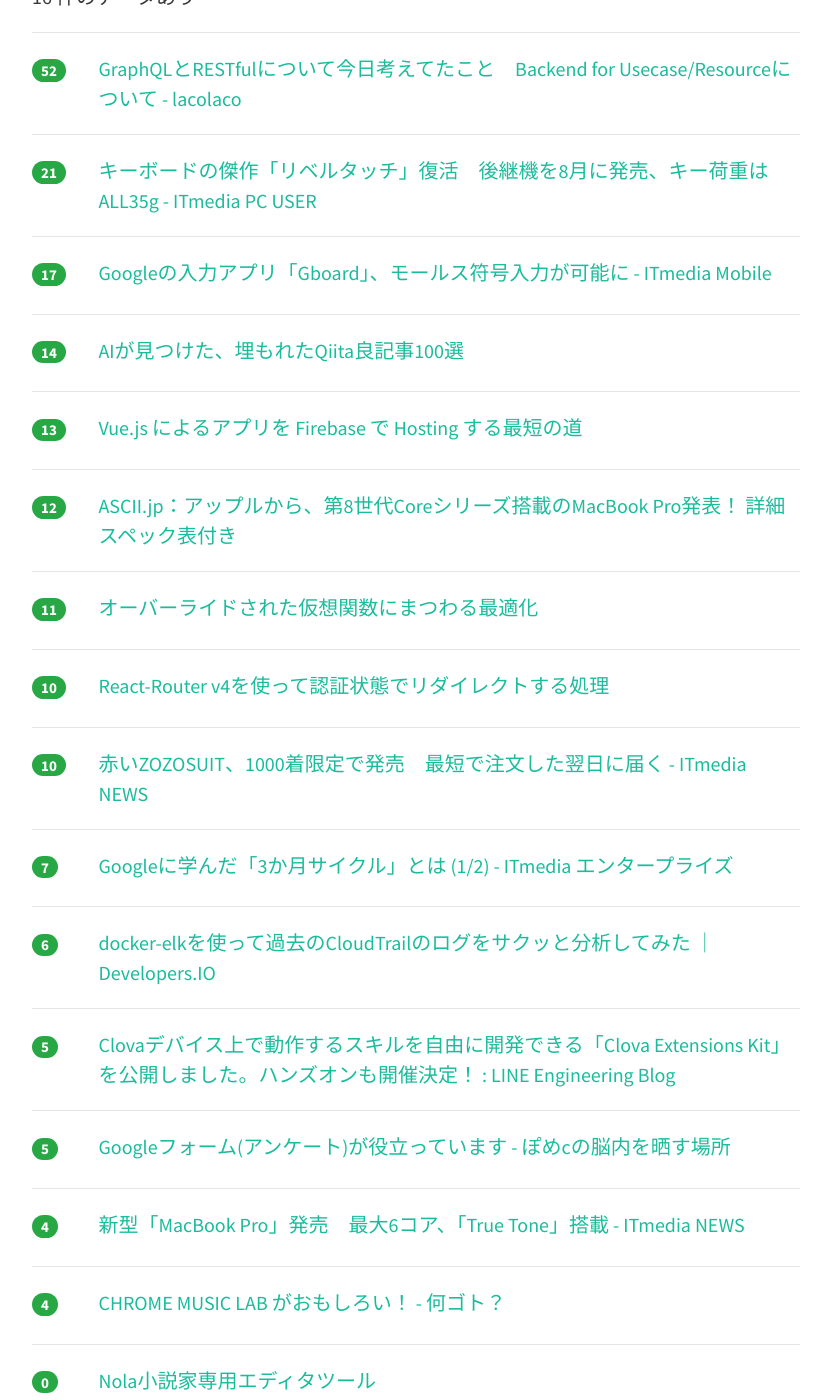
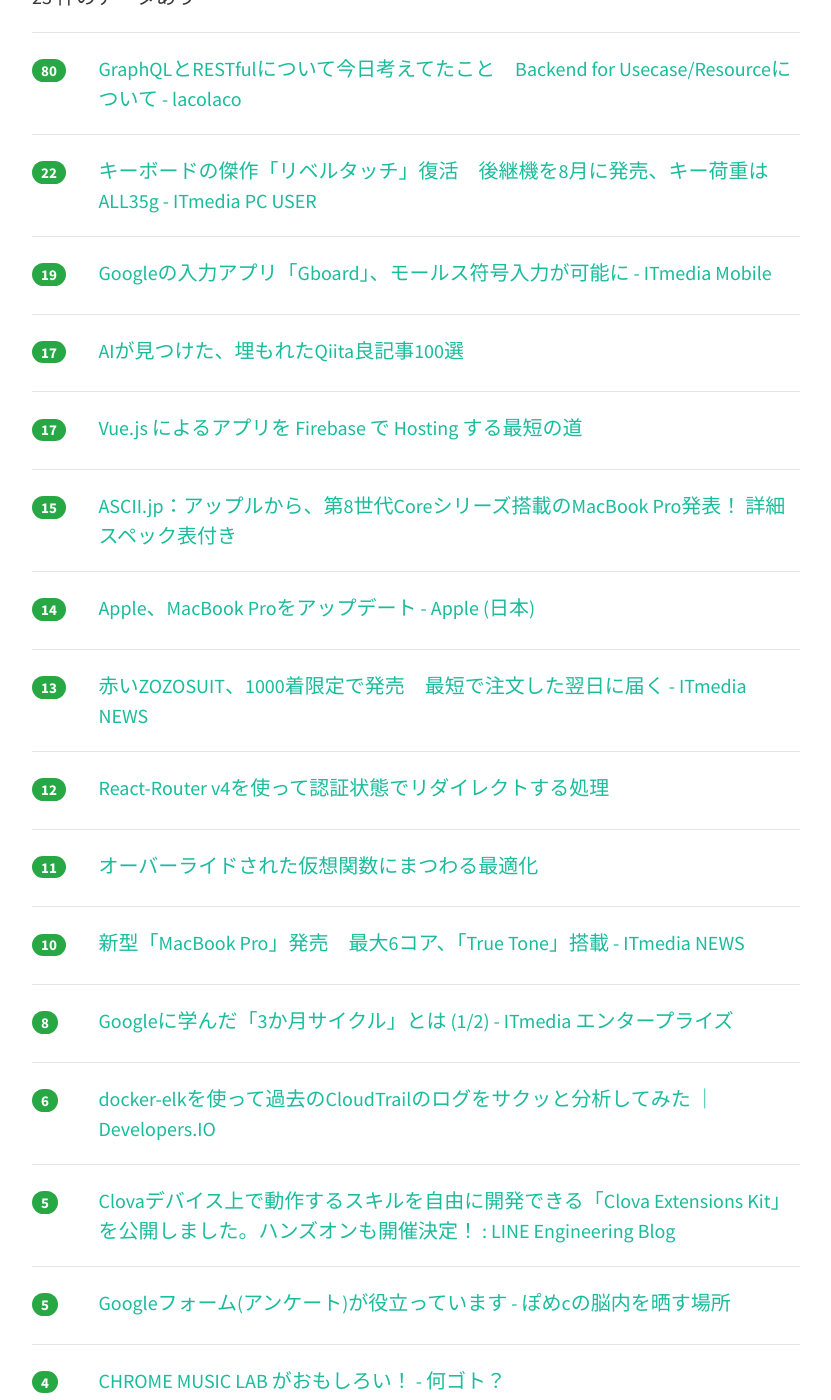
Before and after one commit to yatta47/hatena-matome-site, a Jekyll site: the page built from _posts/2018-07-13-hatena.md, in a window 1280 px wide and 1400 px high, scrolled down 341 px. Shown: the whole window, without its empty margins (224-1055 px from the left). Built offline with Jekyll 4.4.1, drawn with Linux system fonts in a browser that asks for light colours; nearby versions of some CDN libraries; some of the changed text lies outside the part shown.

Commit message:
Updated 2018-07-13

```diff
--- a/_posts/2018-07-13-hatena.md
+++ b/_posts/2018-07-13-hatena.md
@@ -1,39 +1,54 @@
 ---
 layout: post
 title:  "2018-07-13 はてぶIT"
-date:   2018-07-13 07:01:35
+date:   2018-07-13 08:01:23
 tags: [it-hotentry]
 ---
-16 件のデータあり
+23 件のデータあり
 
 <hr><div class="row">
-<div class="col-1"><span class="badge badge-pill badge-success h2">52</span></div>
+<div class="col-1"><span class="badge badge-pill badge-success h2">80</span></div>
 <div class="col-11"><a href='https://lacolaco.hatenablog.com/entry/2018/07/13/001820' target='_blank'>GraphQLとRESTfulについて今日考えてたこと　Backend for Usecase/Resourceについて - lacolaco</a></div>
 </div>
 <hr>
 <div class="row">
-<div class="col-1"><span class="badge badge-pill badge-success h2">21</span></div>
+<div class="col-1"><span class="badge badge-pill badge-success h2">22</span></div>
 <div class="col-11"><a href='http://www.itmedia.co.jp/pcuser/articles/1807/12/news122.html' target='_blank'>キーボードの傑作「リベルタッチ」復活　後継機を8月に発売、キー荷重はALL35g - ITmedia PC USER</a></div>
 </div>
 <hr>
 <div class="row">
-<div class="col-1"><span class="badge badge-pill badge-success h2">17</span></div>
+<div class="col-1"><span class="badge badge-pill badge-success h2">19</span></div>
 <div class="col-11"><a href='http://www.itmedia.co.jp/mobile/articles/1807/12/news078.html' target='_blank'>Googleの入力アプリ「Gboard」、モールス符号入力が可能に - ITmedia Mobile</a></div>
 </div>
 <hr>
 <div class="row">
-<div class="col-1"><span class="badge badge-pill badge-success h2">14</span></div>
+<div class="col-1"><span class="badge badge-pill badge-success h2">17</span></div>
 <div class="col-11"><a href='https://qiita.com/youwht/items/900fb5f4e80b11e593a6' target='_blank'>AIが見つけた、埋もれたQiita良記事100選</a></div>
 </div>
 <hr>
 <div class="row">
-<div class="col-1"><span class="badge badge-pill badge-success h2">13</span></div>
+<div class="col-1"><span class="badge badge-pill badge-success h2">17</span></div>
 <div class="col-11"><a href='https://qiita.com/Satachito/items/4a00b402970d657a88f3' target='_blank'>Vue.js によるアプリを Firebase で Hosting する最短の道</a></div>
 </div>
 <hr>
 <div class="row">
+<div class="col-1"><span class="badge badge-pill badge-success h2">15</span></div>
+<div class="col-11"><a href='http://ascii.jp/elem/000/001/709/1709533/' target='_blank'>ASCII.jp：アップルから、第8世代Coreシリーズ搭載のMacBook Pro発表！ 詳細スペック表付き</a></div>
+</div>
+<hr>
+<div class="row">
+<div class="col-1"><span class="badge badge-pill badge-success h2">14</span></div>
+<div class="col-11"><a href='https://www.apple.com/jp/newsroom/2018/07/apple-updates-macbook-pro-with-faster-performance-and-new-features-for-pros/' target='_blank'>Apple、MacBook Proをアップデート - Apple (日本)</a></div>
+</div>
+<hr>
+<div class="row">
+<div class="col-1"><span class="badge badge-pill badge-success h2">13</span></div>
+<div class="col-11"><a href='http://www.itmedia.co.jp/news/articles/1807/12/news138.html' target='_blank'>赤いZOZOSUIT、1000着限定で発売　最短で注文した翌日に届く - ITmedia NEWS</a></div>
+</div>
+<hr>
+<div class="row">
 <div class="col-1"><span class="badge badge-pill badge-success h2">12</span></div>
-<div class="col-11"><a href='http://ascii.jp/elem/000/001/709/1709533/' target='_blank'>ASCII.jp：アップルから、第8世代Coreシリーズ搭載のMacBook Pro発表！ 詳細スペック表付き</a></div>
+<div class="col-11"><a href='https://qiita.com/soutaito/items/691ac9dabe765e98d9f9' target='_blank'>React-Router v4を使って認証状態でリダイレクトする処理</a></div>
 </div>
 <hr>
 <div class="row">
@@ -43,16 +58,11 @@ tags: [it-hotentry]
 <hr>
 <div class="row">
 <div class="col-1"><span class="badge badge-pill badge-success h2">10</span></div>
-<div class="col-11"><a href='https://qiita.com/soutaito/items/691ac9dabe765e98d9f9' target='_blank'>React-Router v4を使って認証状態でリダイレクトする処理</a></div>
+<div class="col-11"><a href='http://www.itmedia.co.jp/news/articles/1807/12/news142.html' target='_blank'>新型「MacBook Pro」発売　最大6コア、「True Tone」搭載 - ITmedia NEWS</a></div>
 </div>
 <hr>
 <div class="row">
-<div class="col-1"><span class="badge badge-pill badge-success h2">10</span></div>
-<div class="col-11"><a href='http://www.itmedia.co.jp/news/articles/1807/12/news138.html' target='_blank'>赤いZOZOSUIT、1000着限定で発売　最短で注文した翌日に届く - ITmedia NEWS</a></div>
-</div>
-<hr>
-<div class="row">
-<div class="col-1"><span class="badge badge-pill badge-success h2">7</span></div>
+<div class="col-1"><span class="badge badge-pill badge-success h2">8</span></div>
 <div class="col-11"><a href='http://www.itmedia.co.jp/enterprise/articles/1807/12/news020.html' target='_blank'>Googleに学んだ「3か月サイクル」とは (1/2) - ITmedia エンタープライズ</a></div>
 </div>
 <hr>
@@ -73,12 +83,37 @@ tags: [it-hotentry]
 <hr>
 <div class="row">
 <div class="col-1"><span class="badge badge-pill badge-success h2">4</span></div>
-<div class="col-11"><a href='http://www.itmedia.co.jp/news/articles/1807/12/news142.html' target='_blank'>新型「MacBook Pro」発売　最大6コア、「True Tone」搭載 - ITmedia NEWS</a></div>
+<div class="col-11"><a href='https://www.nanigoto.net/entry/2018/07/13/010125' target='_blank'>CHROME MUSIC LAB がおもしろい！ - 何ゴト？</a></div>
 </div>
 <hr>
 <div class="row">
 <div class="col-1"><span class="badge badge-pill badge-success h2">4</span></div>
-<div class="col-11"><a href='https://www.nanigoto.net/entry/2018/07/13/010125' target='_blank'>CHROME MUSIC LAB がおもしろい！ - 何ゴト？</a></div>
+<div class="col-11"><a href='https://pc.watch.impress.co.jp/docs/news/1132746.html' target='_blank'>Microsoft、Slack対抗のMicrosoft Teams無償版を発表、即時提供開始 ～チーム全体で10GBのストレージ、Office Online、40言語に対応 - PC Watch</a></div>
+</div>
+<hr>
+<div class="row">
+<div class="col-1"><span class="badge badge-pill badge-success h2">4</span></div>
+<div class="col-11"><a href='https://ift.tt/2KSSUOf' target='_blank'>GraphQLとRESTfulについて今日考えてたこと　Backend for Usecase/Resourceについて - lacolaco</a></div>
+</div>
+<hr>
+<div class="row">
+<div class="col-1"><span class="badge badge-pill badge-success h2">3</span></div>
+<div class="col-11"><a href='https://togetter.com/li/1246222' target='_blank'>新型Macbook proが突如発表されるも、あまりの値段の高さにザワつくTL「ジョブズの息吹を感じる」 - Togetter</a></div>
+</div>
+<hr>
+<div class="row">
+<div class="col-1"><span class="badge badge-pill badge-success h2">3</span></div>
+<div class="col-11"><a href='https://blogs.msdn.microsoft.com/typescript/2018/07/12/announcing-typescript-3-0-rc/' target='_blank'>Announcing TypeScript 3.0 RC | TypeScript</a></div>
+</div>
+<hr>
+<div class="row">
+<div class="col-1"><span class="badge badge-pill badge-success h2">3</span></div>
+<div class="col-11"><a href='https://japan.cnet.com/article/35122417/' target='_blank'>CPUが最大6コアの新型「MacBook Pro」登場--メモリも最大32Gバイト搭載可能に - CNET Japan</a></div>
+</div>
+<hr>
+<div class="row">
+<div class="col-1"><span class="badge badge-pill badge-success h2">2</span></div>
+<div class="col-11"><a href='https://qiita.com/mysticatea/items/0141657e4478d9cf4614' target='_blank'>2018/07/12 に発生したセキュリティ インシデント (eslint-scope@3.7.2) について</a></div>
 </div>
 <hr>
 <div class="row">
```
